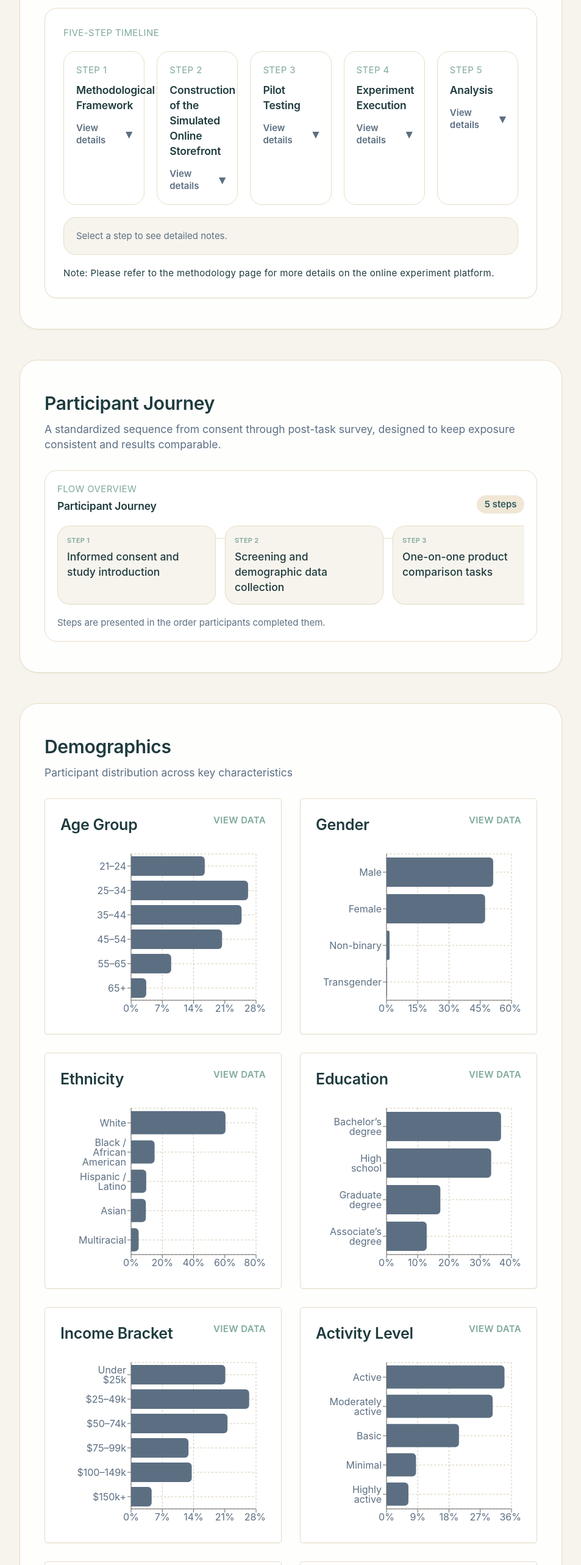
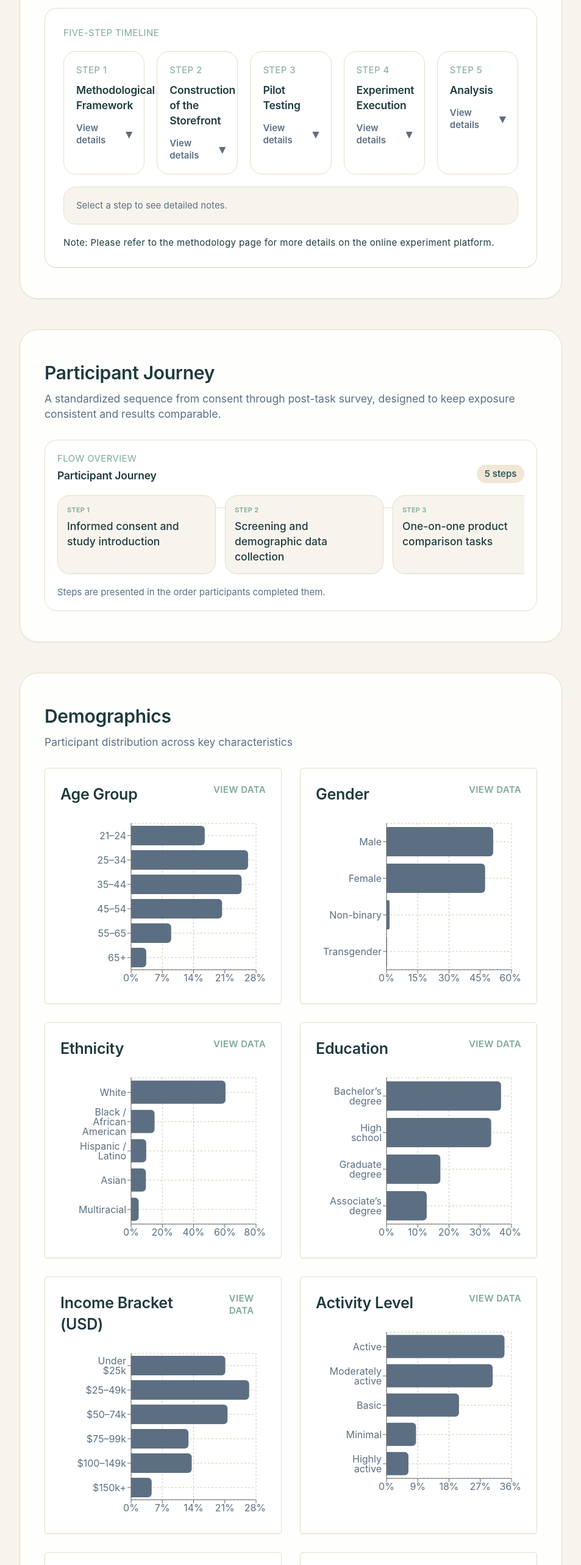
Before and after one commit to jose-laveaga/Heineken-study, a React (Vite) app: page / in a window 1280 px wide. Shown: the part 2140-4706 px from the top of the page at 61% size, without its empty margins (28-981 px from the left). Built offline with nearby package versions, Linux system fonts and the light colour scheme.

Commit message:
changes suggested by maria day 2

```diff
--- a/src/components/content/GlossarySection.tsx
+++ b/src/components/content/GlossarySection.tsx
@@ -115,7 +115,7 @@ const GlossarySection = () => {
     <Section
       id="glossary"
       title="Glossary"
-      subtitle="Statistical terms referenced across the report and methodology."
+      subtitle="Statistical terms referenced across the report and methodology"
       actions={
         <div className="w-full max-w-sm">
           <label className="text-xs font-semibold uppercase tracking-wide text-slate-500" htmlFor="glossary-search">
--- a/src/components/explorers/ResultsComparisons.tsx
+++ b/src/components/explorers/ResultsComparisons.tsx
@@ -18,9 +18,9 @@ const formatLabels: Record<string, string> = {
 };
 
 const scenarioLabels: Record<string, string> = {
-  equal_price: 'Equal price',
-  heineken_cheaper: 'Heineken cheaper',
-  fictional_brand_cheaper: 'Fictional brand cheaper'
+  equal_price: 'Priced Equally',
+  heineken_cheaper: 'Heineken Priced Lower',
+  fictional_brand_cheaper: 'Fictional Brand Priced Lower'
 };
 
 const categoryFilters = {
--- a/src/components/explorers/StandardLogisticRegressionSection.tsx
+++ b/src/components/explorers/StandardLogisticRegressionSection.tsx
@@ -36,7 +36,7 @@ const chartConfigs = [
         id: 'income-50-a',
         title: 'Probability of Choosing the Mother Brand (>50% of Choices) by Income',
         subtitle: 'Model-predicted probabilities with 95% confidence intervals',
-        xAxisLabel: 'Income Bracket',
+        xAxisLabel: 'Income Bracket (USD)',
         yAxisLabel: 'Predicted Probability',
         xLabels: ['<$25k', '$50–74k', '$75–99k', '$100–149k', '$150k+']
     },
@@ -44,7 +44,7 @@ const chartConfigs = [
         id: 'income-75-a',
         title: 'Probability of Choosing the Mother Brand (>75% of Choices) by Income',
         subtitle: 'Model-predicted probabilities with 95% confidence intervals',
-        xAxisLabel: 'Income Bracket',
+        xAxisLabel: 'Income Bracket (USD)',
         yAxisLabel: 'Predicted Probability',
         xLabels: ['<$25k', '$50–74k', '$75–99k', '$100–149k', '$150k+']
     },
@@ -249,7 +249,7 @@ const StandardLogisticRegressionSection = () => (
         <p className="text-justify">
             This section presents the predictive margins derived from the regression models used
             to examine how key demographic factors shape the likelihood of participants
-            choosing mother brands above the two established thresholds (50 & 75%) across the entirety of the study.
+            choosing mother brands above the two established thresholds (50% and 75%) across the entirety of the study.
             The figures report predicted probabilities
             with 95% confidence intervals, disaggregated by gender, allowing direct visual
             comparison across activity level, age group, and income. Together, these results
--- a/src/components/results/ConclusionSection.tsx
+++ b/src/components/results/ConclusionSection.tsx
@@ -7,8 +7,8 @@ import {
 } from '../../data/conclusion';
 
 const ConclusionSection = () => (
-  <Section id="conclusion" title="Conclusion" subtitle="Executive summary and hypothesis outcomes" className="text-justify">
-    <div className="space-y-6 text-justify">
+  <Section id="conclusion" title="Conclusion" subtitle="Executive summary and hypothesis outcomes" className="text-left">
+    <div className="space-y-6 text-left">
       <div className="space-y-4">
         {conclusionIntroParagraphs.map((paragraph) => (
           <p key={paragraph} className="text-sm text-slate-600 text-justify">
@@ -17,12 +17,12 @@ const ConclusionSection = () => (
         ))}
       </div>
 
-      <div className="grid gap-6 lg:grid-cols-3 text-justify">
+      <div className="grid gap-6 lg:grid-cols-3 text-left">
         {hypotheses.map((hypothesis) => (
           <HypothesisCard key={hypothesis.id} hypothesis={hypothesis} />
         ))}
       </div>
-      <p className="text-sm text-slate-600 text-justify">{conclusionClosingParagraph}</p>
+      <p className="text-sm text-slate-600 text-left">{conclusionClosingParagraph}</p>
     </div>
   </Section>
 );
--- a/src/data/demographics.json
+++ b/src/data/demographics.json
@@ -45,7 +45,7 @@
     },
     {
       "id": "income",
-      "title": "Income Bracket",
+      "title": "Income Bracket (USD)",
       "items": [
         {"label": "Under $25k", "value": 87},
         {"label": "$25–49k", "value": 109},
--- a/src/data/discrepancies.ts
+++ b/src/data/discrepancies.ts
@@ -31,8 +31,8 @@ export interface DiscrepancyCase {
 
 export const introCopy =
   "This section examines cases where respondent stated purchase likelihood does not align with their observed choices in the simulated"+
-    "selection tasks. These discrepancies highlight where attitudinal measures (self-reported likelihood) may diverge from revealed"+
-  "preferences in direct brand comparisons, which is relevant for interpreting demand signals and evaluating policy or portfolio scenarios.";
+    " selection tasks. These discrepancies highlight where attitudinal measures (self-reported likelihood) may diverge from revealed"+
+  " preferences in direct brand comparisons, which is relevant for interpreting demand signals and evaluating policy or portfolio scenarios.";
 
 export const discrepancyCases: DiscrepancyCase[] = [
   {
--- a/src/data/narrative.json
+++ b/src/data/narrative.json
@@ -1,9 +1,9 @@
 {
   "abstract": "This report presents results from a 2025 experimental study on the influence of established mother brands on consumer selection of non-alcoholic beer across heterogeneous shopper segments. Using controlled experimental designs, the analysis integrates preference-share estimation, brand perception metrics, sentiment analysis, and discrepancy diagnostics. The objective is to assess whether non-alcoholic beers associated with established mother brands are selected more frequently than standalone alternatives, to quantify the relationship between brand perceptions and purchase behavior, and to evaluate differences between regular alcohol consumers and non-drinkers.",
   "context": [
-    "Heineken is a global brewing company distributing products in more than 190 countries, with origins dating to 1873. As one of the world’s largest beer brands, it operates an extensive network of production facilities and logistics systems that must continuously adjust to shifts in consumer demand. Changes in consumption patterns—particularly among younger and health-conscious segments—have direct implications for production planning, inventory management, and long-term market positioning.",
+    "Heineken is a global brewing company distributing products in more than 190 countries, with origins dating to 1873. As one of the world’s largest beer brands, it operates an extensive network of production facilities and logistics systems that must continuously adjust to shifts in consumer demand. Changes in consumption patterns, particularly among younger and health-conscious segments, have direct implications for production planning, inventory management, and long-term market positioning.",
     "In 2013, Heineken joined the International Alliance for Responsible Drinking, reflecting a commitment to reducing harmful alcohol consumption alongside other major producers. During the same period, the availability of non-alcoholic beer expanded substantially, altering the competitive landscape of the beverage market. Established breweries began to diversify their portfolios in response to evolving preferences. In 2017, Heineken entered the segment with the launch of Heineken 0.0, a non-alcoholic version of its flagship product and a strategic step into the zero-alcohol category.",
-    "The contemporary beverage market now includes a broad range of non-alcoholic options offered by both established alcohol producers and companies focused exclusively on alcohol-free products. Prior research indicates that greater availability of non-alcoholic alternatives can reduce alcohol consumption. However, there is limited empirical evidence on consumer responses when established alcohol brands introduce non-alcoholic extensions. In particular, the extent to which a strong mother brand increases acceptance of a zero-alcohol variant—and how this effect differs across consumer segments—remains insufficiently understood.",
+    "The contemporary beverage market now includes a broad range of non-alcoholic options offered by both established alcohol producers and companies focused exclusively on alcohol-free products. Prior research indicates that greater availability of non-alcoholic alternatives can reduce alcohol consumption. However, there is limited empirical evidence on consumer responses when established alcohol brands introduce non-alcoholic extensions. In particular, the extent to which a strong mother brand increases acceptance of a zero-alcohol variant and how this effect differs across consumer segments remains insufficiently understood.",
     "This research addresses that gap by evaluating the influence of Heineken’s brand equity on perceptions and preferences for non-alcoholic beer. The analysis focuses on whether the strength of the Heineken mother brand increases selection of Heineken 0.0 and whether these effects differ between regular alcohol consumers and non-drinkers.",
     "The project employs a mixed-method design combining a controlled laboratory experiment, a field experiment, structured questionnaires, and qualitative interviews. These primary data are supplemented with secondary data provided by Heineken. The resulting analysis is intended to inform marketing strategy, product positioning, and consumer behavior insights relevant to corporate decision-making and beverage policy."
   ],
--- a/src/data/studyDesign.json
+++ b/src/data/studyDesign.json
@@ -9,7 +9,7 @@
       "description": "The initial stage established the methodological structure of the study."},
     {
       "id": "stage2",
-      "title": "Construction of the Simulated Online Storefront",
+      "title": "Construction of the Storefront",
       "bullet_one":  "An interactive, web-based platform was designed and implemented to simulate a standard online purchasing interface.",
       "bullet_two":  "The primary outcome was a functional, realistic storefront that enabled controlled observation of consumer choices during the experiment.",
       "bullet_three":  null,
```
